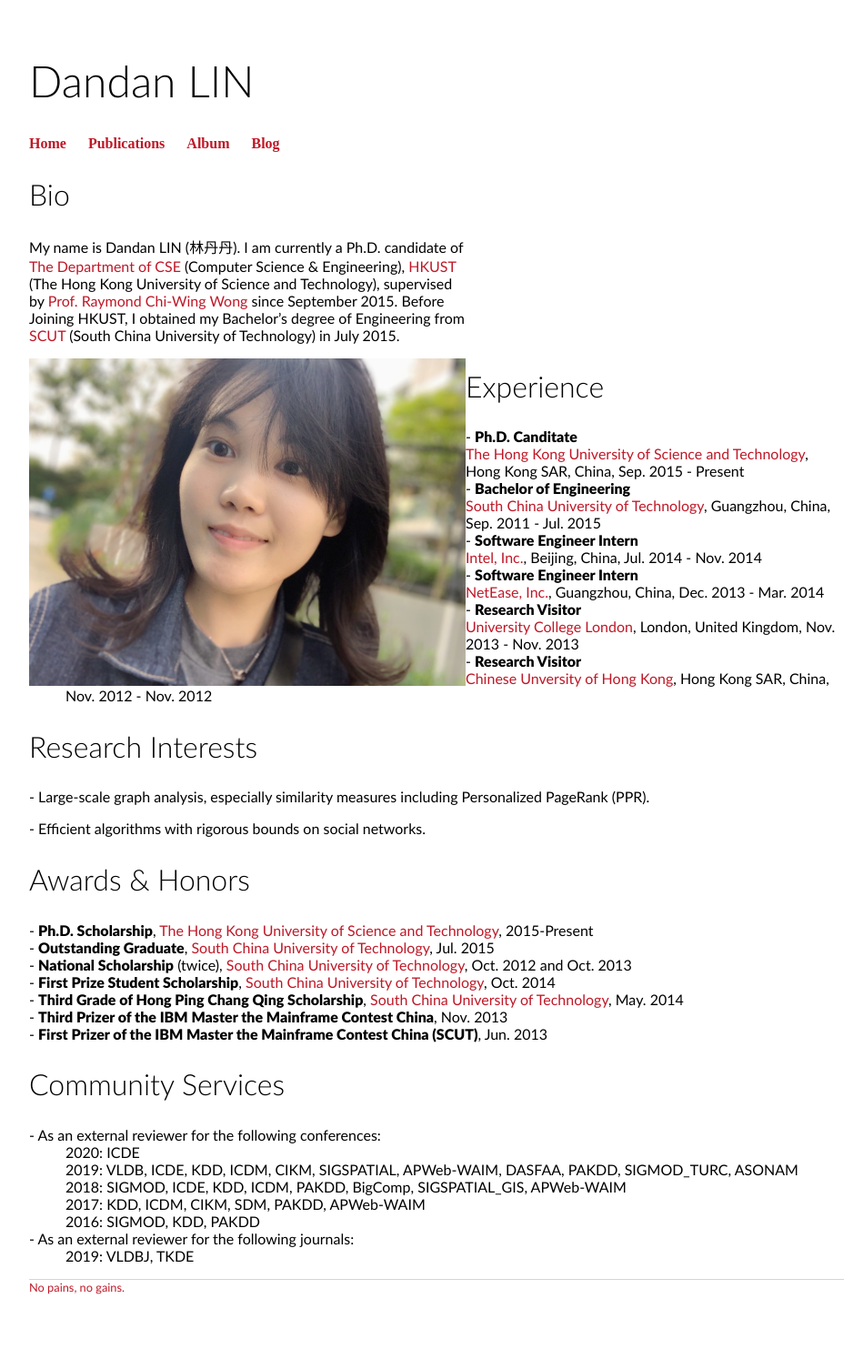
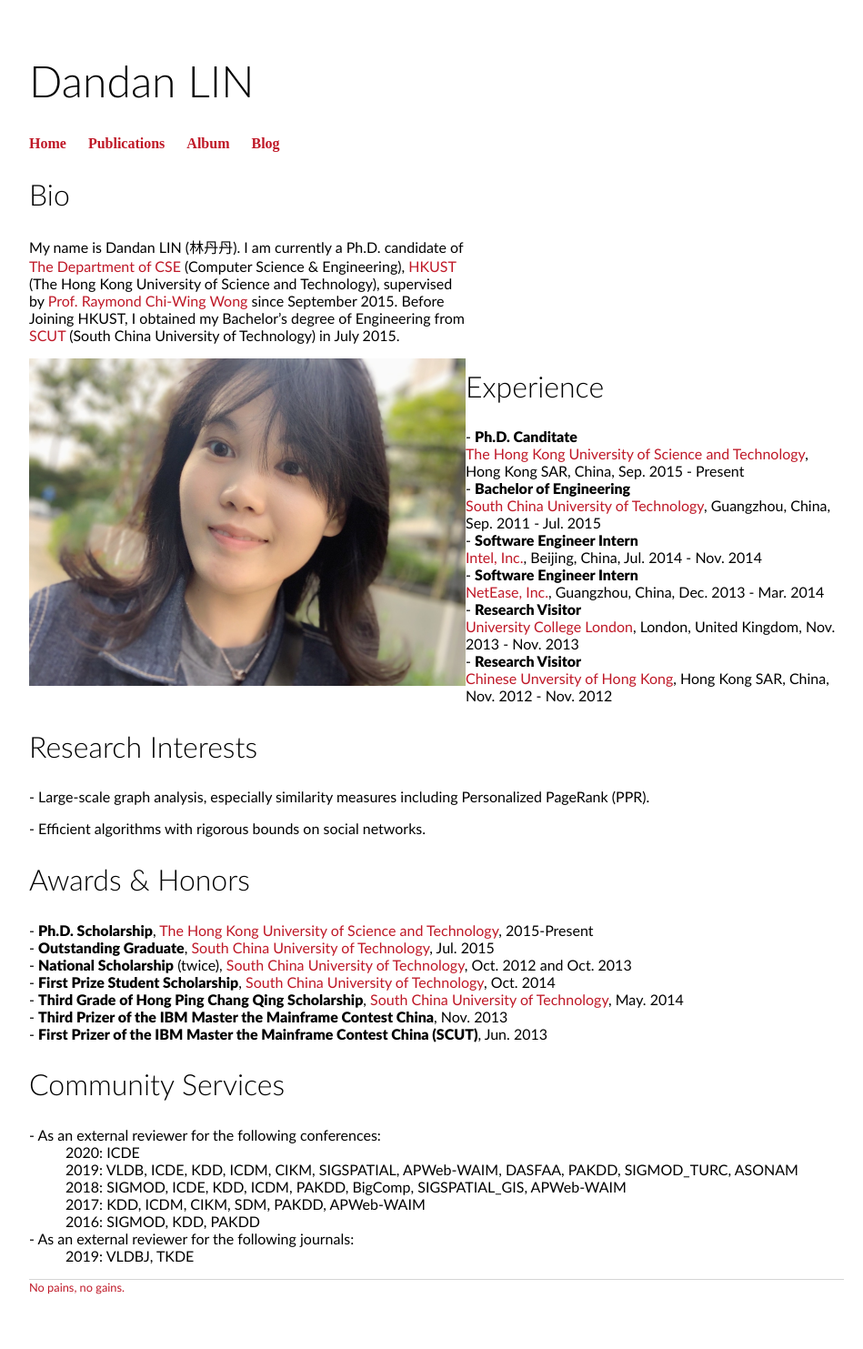
Before and after one commit to 2danlin/2danlin.github.io, a Jekyll site: the page built from index.html, in a window 1280 px wide. Shown: the whole page at 91% size, without its empty margins (160-1109 px from the left). Built offline with Jekyll 4.4.1, drawn with Linux system fonts in a browser that asks for light colours.

Commit message:
Update index.html

```diff
--- a/index.html
+++ b/index.html
@@ -15,8 +15,8 @@ title: Dandan's Homepage
 
 			</p>
 		</div>
-		<div>
-			<img src="/img/home_img.jpeg" style="width:480px; display:inline-block;float:left"/>
+		<div style="float:left;">
+			<img src="/img/home_img.jpeg" style="width:480px; display:inline-block;"/>
 		</div>
 
 	</div>
```
